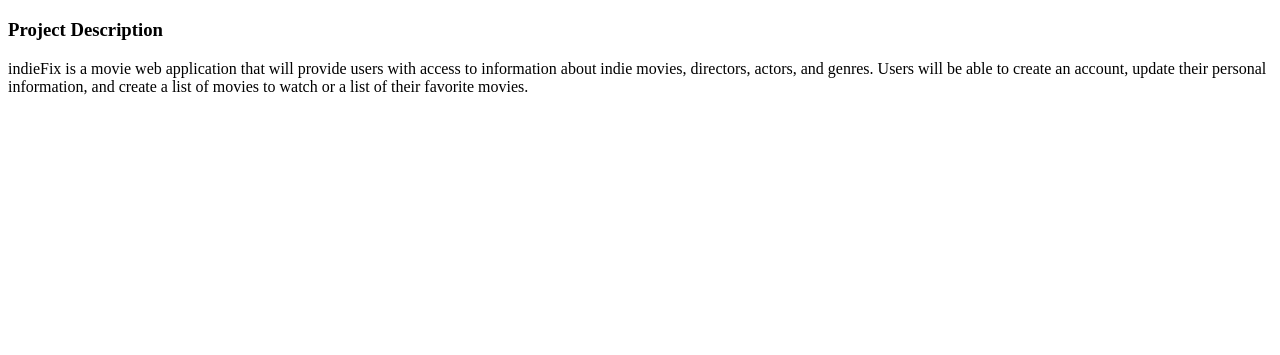
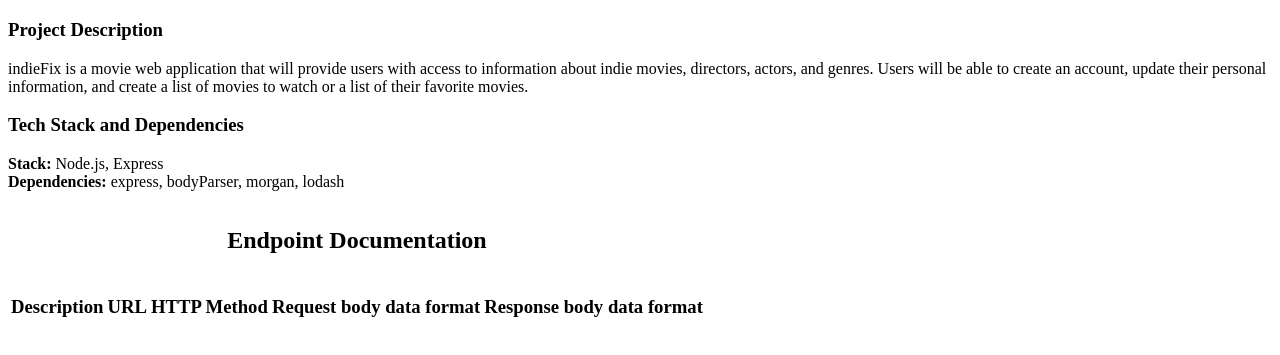
Before and after one commit to sirius6323/indieFix, a website: page public/documentation.html in a window 1280 px wide. Shown: the part 61-416 px from the top of the page. Drawn offline with Linux system fonts and the light colour scheme.

Commit message:
If applied, beginning to add info of endpoints to documentation

```diff
--- a/public/documentation.html
+++ b/public/documentation.html
@@ -6,13 +6,44 @@
 		<title>indieFix</title>
 	</head>
 	<body>
-		<h1>indieFix</h1>
-		<h3>Project Description</h3>
-		<p>
-			indieFix is a movie web application that will provide users with access to
-			information about indie movies, directors, actors, and genres. Users will
-			be able to create an account, update their personal information, and
-			create a list of movies to watch or a list of their favorite movies.
-		</p>
+		<main>
+			<h1>indieFix</h1>
+			<h3>Project Description</h3>
+			<p>
+				indieFix is a movie web application that will provide users with access
+				to information about indie movies, directors, actors, and genres. Users
+				will be able to create an account, update their personal information,
+				and create a list of movies to watch or a list of their favorite movies.
+			</p>
+			<h3>Tech Stack and Dependencies</h3>
+			<p>
+				<strong>Stack:</strong> Node.js, Express<br />
+				<strong>Dependencies:</strong> express, bodyParser, morgan, lodash
+			</p>
+			<table>
+				<caption>
+					<h2>Endpoint Documentation</h2>
+				</caption>
+				<thead>
+					<tr>
+						<th>
+							<h3>Description</h3>
+						</th>
+						<th>
+							<h3>URL</h3>
+						</th>
+						<th>
+							<h3>HTTP Method</h3>
+						</th>
+						<th>
+							<h3>Request body data format</h3>
+						</th>
+						<th>
+							<h3>Response body data format</h3>
+						</th>
+					</tr>
+				</thead>
+			</table>
+		</main>
 	</body>
 </html>
```
